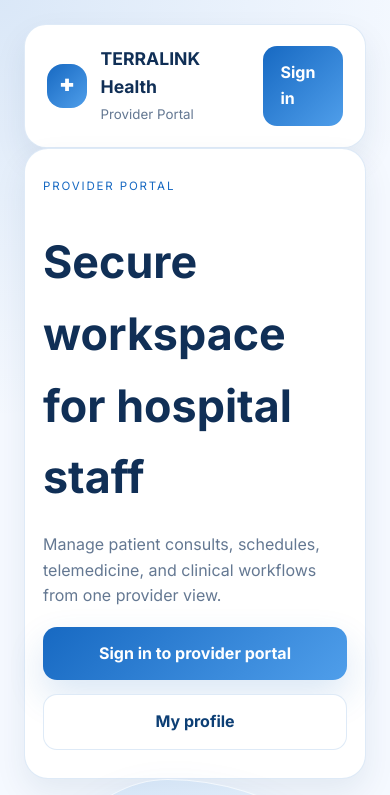
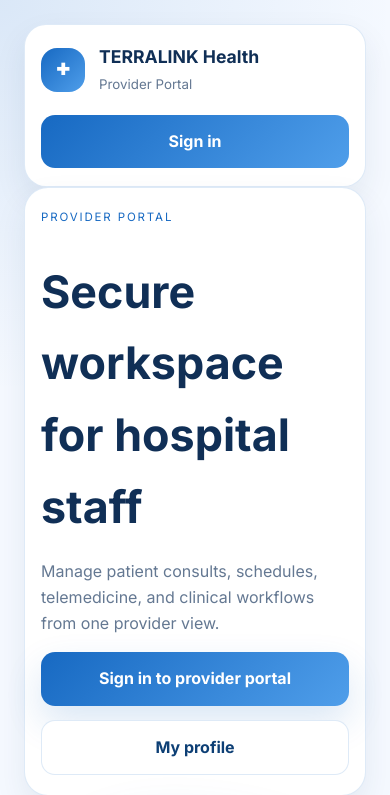
Before and after one commit to benardcheruiyot/hospital, a React (Vite) app in the folder frontend/: page /portal/staff in a window 390 px wide. Shown: the top 795 px of the page. Built offline with nearby package versions, Linux system fonts and the light colour scheme; no server answers.

Commit message:
fix: restore production nginx config and mobile landing responsiveness

```diff
--- a/frontend/src/index.css
+++ b/frontend/src/index.css
@@ -1413,6 +1413,57 @@ textarea:focus {
     width: min(100%, 100%);
   }
 
+  .reference-header {
+    flex-direction: column;
+    align-items: stretch;
+    padding: 18px 16px;
+  }
+
+  .reference-brand {
+    width: 100%;
+  }
+
+  .reference-header-actions {
+    width: 100%;
+    display: grid;
+    grid-template-columns: 1fr;
+  }
+
+  .reference-nav-link,
+  .reference-nav-link-solid,
+  .reference-primary-action,
+  .reference-secondary-action {
+    width: 100%;
+    justify-content: center;
+    text-align: center;
+  }
+
+  .reference-hero {
+    padding: 20px 16px;
+  }
+
+  .reference-hero-copy {
+    gap: 16px;
+  }
+
+  .reference-hero-art {
+    min-height: 220px;
+  }
+
+  .reference-features,
+  .reference-portal-grid {
+    grid-template-columns: 1fr !important;
+  }
+
+  .reference-portal-card {
+    padding: 18px;
+  }
+
+  .reference-footer {
+    grid-template-columns: 1fr;
+    text-align: center;
+  }
+
   .dashboard-hero-card {
     gap: 22px;
   }
```
Also changed, not shown: 2 other files (tests, documents, lock files or other folders).
